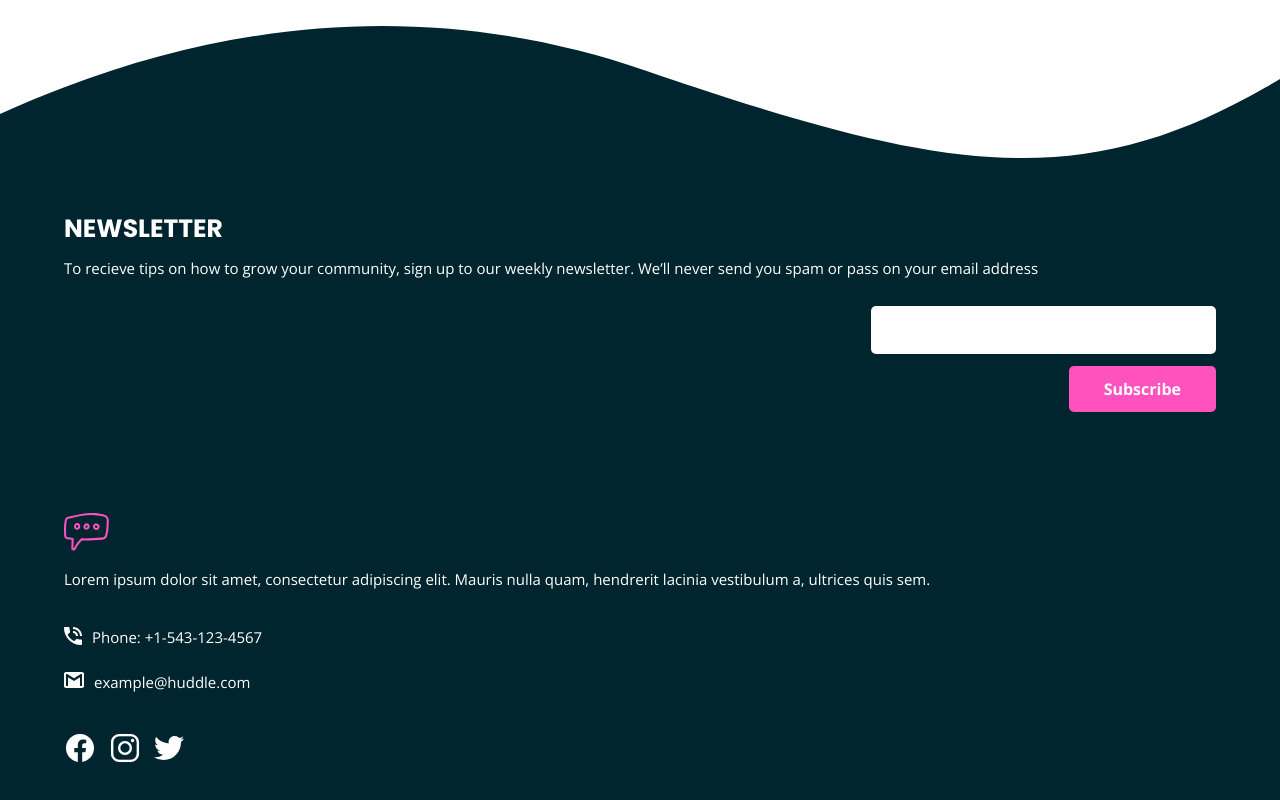
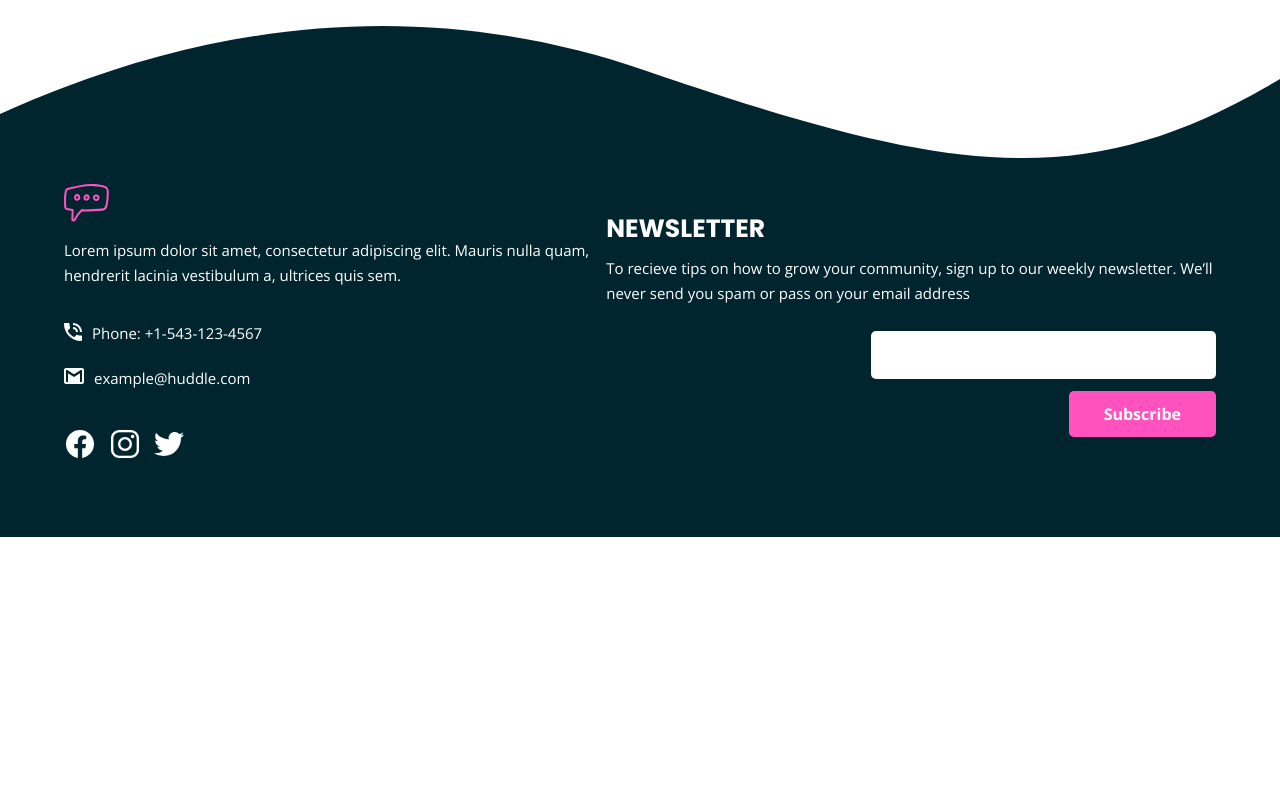
Before and after one commit to GabrielOJorge/huddle, a plain HTML site: page index.html in a window 1280 px wide. Shown: the part 3978-4778 px from the top of the page. After the commit the page ends 4515 px from the top, so only its background shows below. Drawn offline with nearby package versions, Linux system fonts and the light colour scheme.

Commit message:
Position desktopdesign

```diff
--- a/index.html
+++ b/index.html
@@ -107,6 +107,7 @@
 
     <footer class="main-footer">
       <div class="container">
+        <div class="second-content">
           <div class="txt">
             <h2>NEWSLETTER</h2>
             <p>
@@ -118,7 +119,9 @@
             <input type="email" required>
             <button id="sub" type="submit">Subscribe</button>
           </form>
+        </div>
 
+        <div class="first-content">
           <div class="info">
             <svg class="logo" width="240" height="39" xmlns="http://www.w3.org/2000/svg">
               <g fill-rule="nonzero" fill="none">
@@ -156,6 +159,7 @@
             </a>
           </div>
         </div>
+      </div>
 
 
 
--- a/styles/components/main-footer.css
+++ b/styles/components/main-footer.css
@@ -91,3 +91,11 @@ ion-icon:hover {
 .main-footer .media .insta {
   padding: 0 1rem;
 }
+
+@media (min-width: 750px) {
+  .main-footer .container {
+    display: flex;
+    flex-direction: row-reverse;
+    align-items: baseline;
+  }
+}
--- a/styles/global.css
+++ b/styles/global.css
@@ -98,4 +98,3 @@ button, .outlined {
 button:hover, .button:hover {
   filter: opacity(70%);
 }
-asfasd
```
Lines whose indentation alone changed are shown as unchanged.
